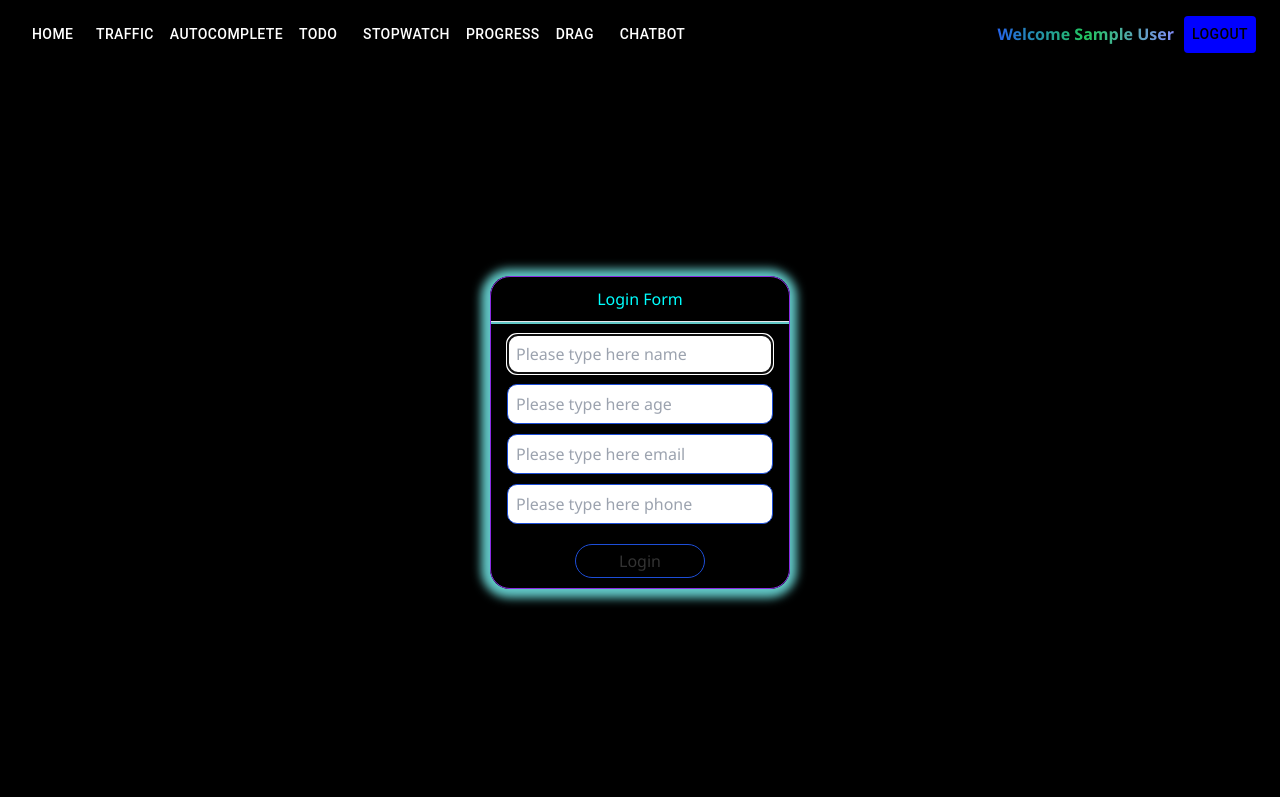
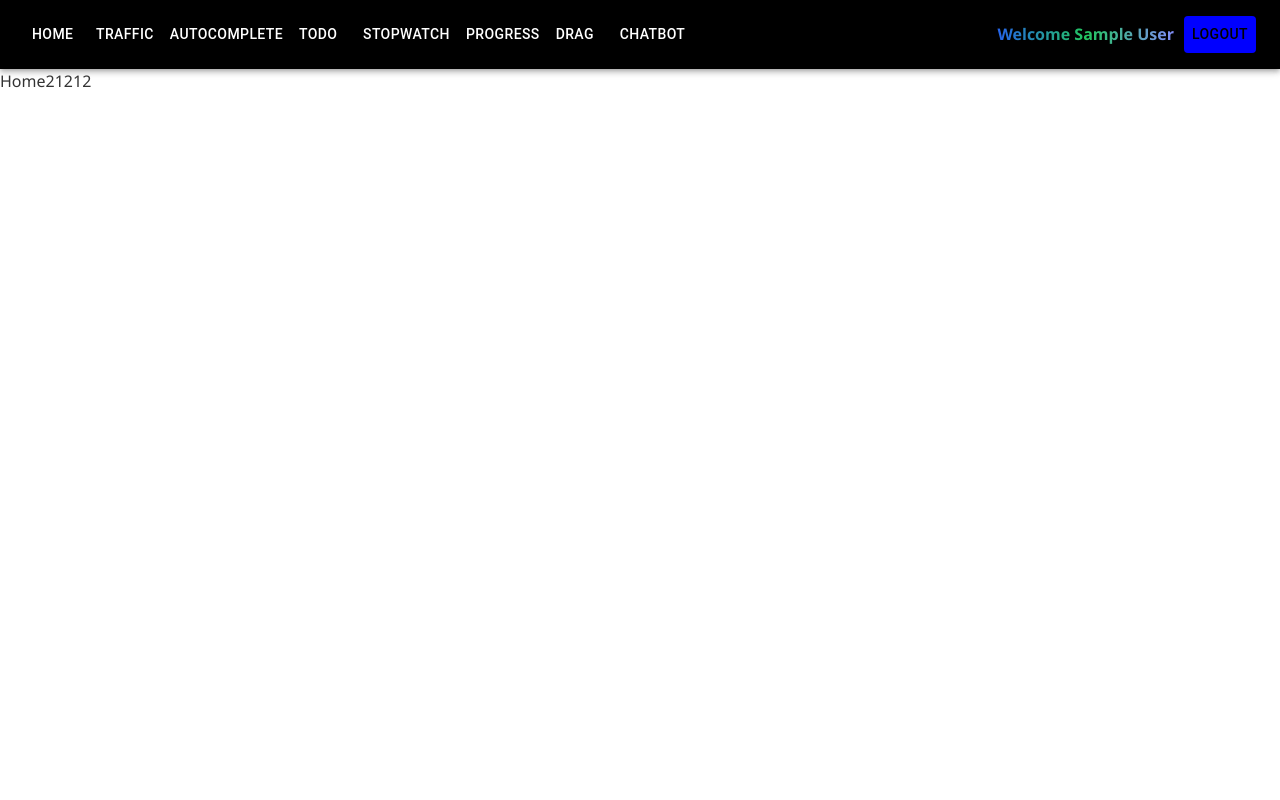
Before and after one commit to Singh-4A/just_see, a React (Vite) app: page / in a window 1280 px wide. Built offline with nearby package versions, Linux system fonts and the light colour scheme; sample sign-in values are in the browser's storage.

Commit message:
code fixes

```diff
--- a/src/nabvar/Navbar.jsx
+++ b/src/nabvar/Navbar.jsx
@@ -28,7 +28,6 @@
     if (getData === null) {
       navigate("/login")
     }
-    console.log(getData, "hi")
   }, [])
 
 
@@ -37,7 +36,7 @@
 
         <Routes>
           <Route path="/" element={<Layout />} >
-            <Route index element={<Login />} />
+            <Route index element={<Home />} />
             <Route path="/home" element={<Home />} />
             <Route path="/login" element={<Login />} />
             <Route path="/traffic" element={<TrafficLight />} />
```
